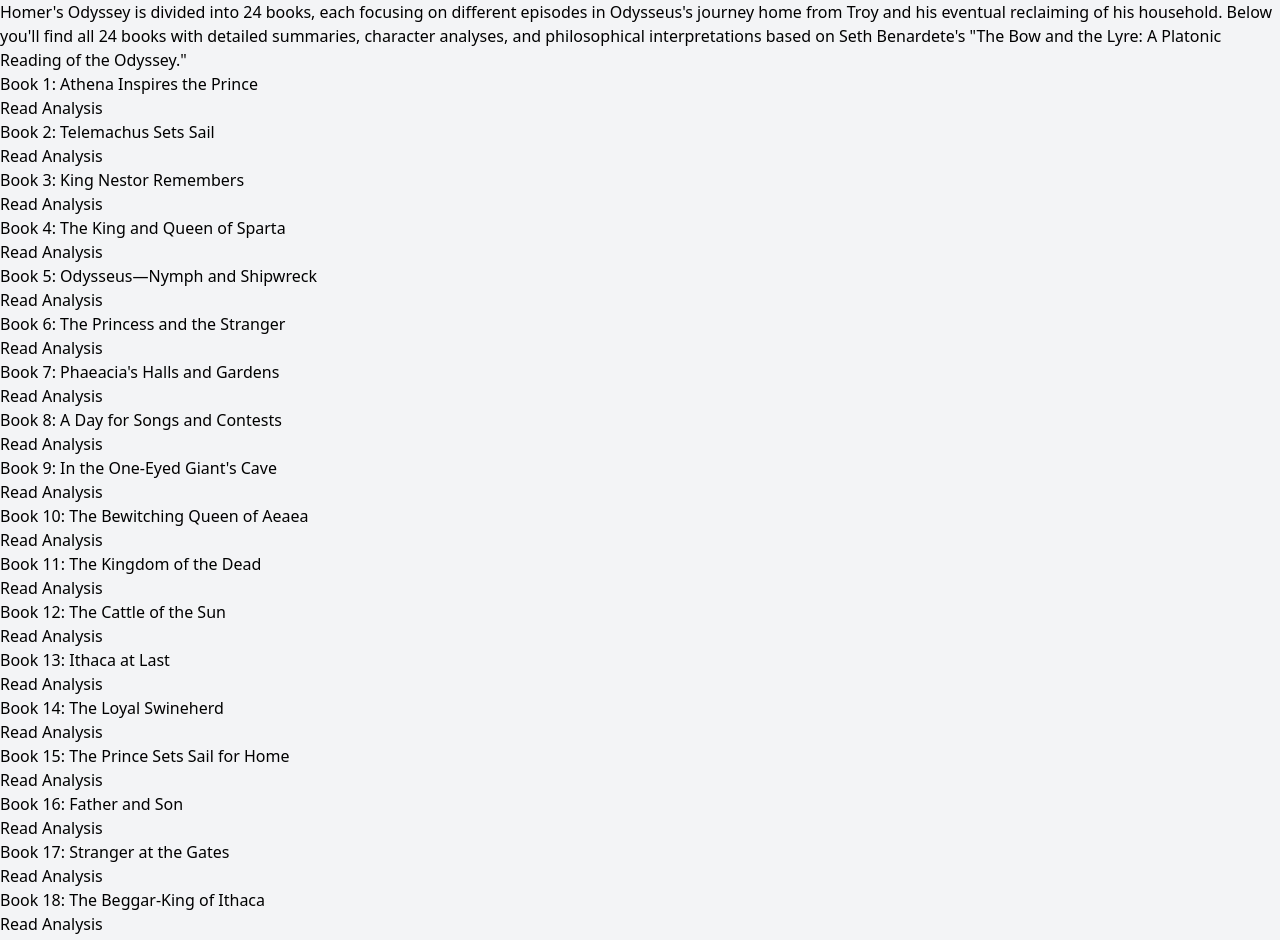
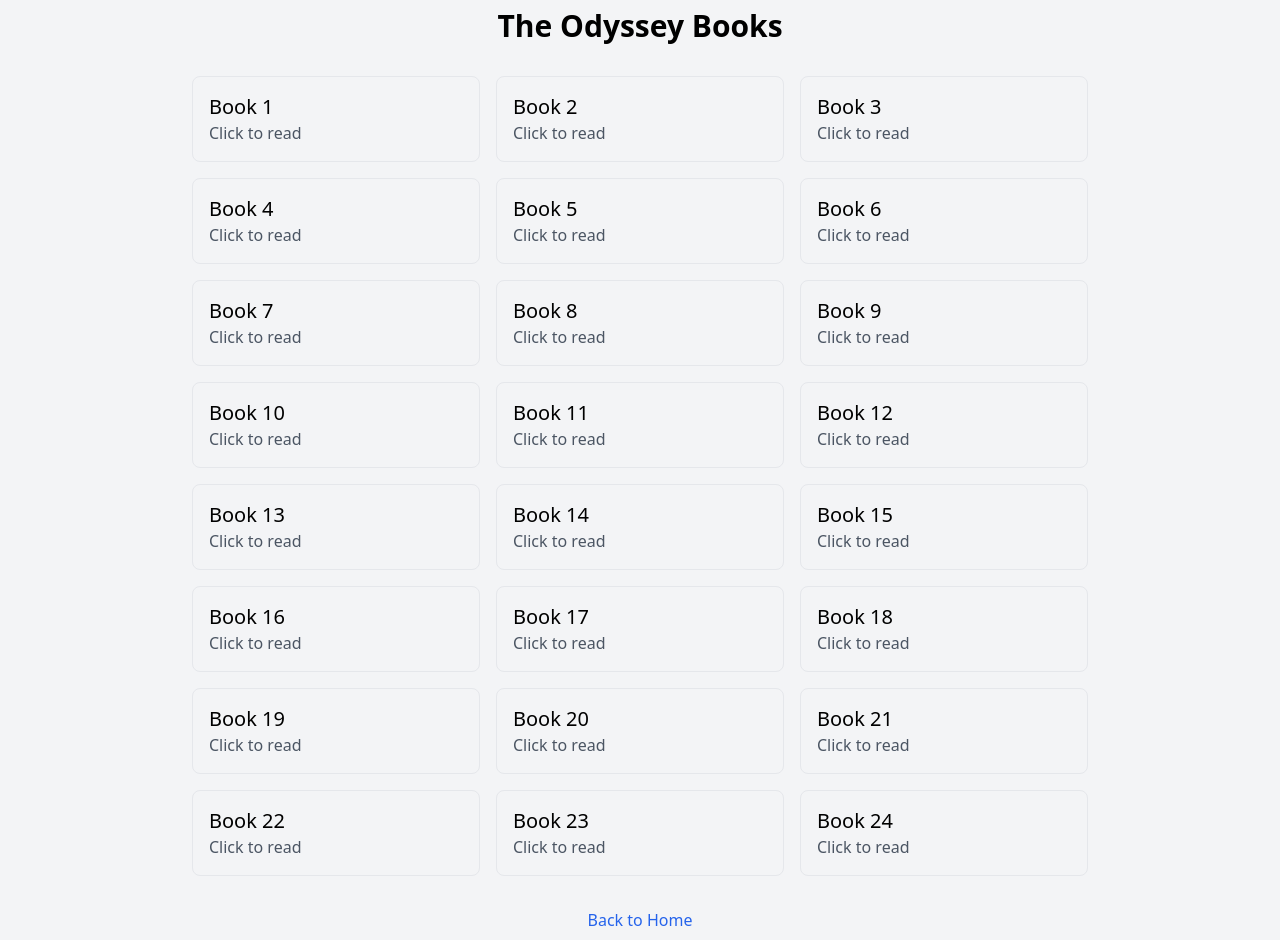
Before and after one commit to finxz-zexr/odyssey-guide, a Next.js app: page /books in a window 1280 px wide. Shown: the part 88-1028 px from the top of the page. Built offline with nearby package versions, Linux system fonts and the light colour scheme.

Commit message:
Update page.js

```diff
--- a/src/app/books/page.js
+++ b/src/app/books/page.js
@@ -1,59 +1,33 @@
-import Link from 'next/link';
+'use client'
+import Link from 'next/link'
 
-export default function Books() {
-  // Array of all 24 books with their titles
-  const books = [
-    { number: 1, title: "Athena Inspires the Prince" },
-    { number: 2, title: "Telemachus Sets Sail" },
-    { number: 3, title: "King Nestor Remembers" },
-    { number: 4, title: "The King and Queen of Sparta" },
-    { number: 5, title: "Odysseus—Nymph and Shipwreck" },
-    { number: 6, title: "The Princess and the Stranger" },
-    { number: 7, title: "Phaeacia's Halls and Gardens" },
-    { number: 8, title: "A Day for Songs and Contests" },
-    { number: 9, title: "In the One-Eyed Giant's Cave" },
-    { number: 10, title: "The Bewitching Queen of Aeaea" },
-    { number: 11, title: "The Kingdom of the Dead" },
-    { number: 12, title: "The Cattle of the Sun" },
-    { number: 13, title: "Ithaca at Last" },
-    { number: 14, title: "The Loyal Swineherd" },
-    { number: 15, title: "The Prince Sets Sail for Home" },
-    { number: 16, title: "Father and Son" },
-    { number: 17, title: "Stranger at the Gates" },
-    { number: 18, title: "The Beggar-King of Ithaca" },
-    { number: 19, title: "The Queen and the Beggar" },
-    { number: 20, title: "Portents Gather" },
-    { number: 21, title: "Odysseus Strings His Bow" },
-    { number: 22, title: "Slaughter in the Hall" },
-    { number: 23, title: "The Great Rooted Bed" },
-    { number: 24, title: "Peace" }
-  ];
+export default function BooksPage() {
+  const books = Array.from({ length: 24 }, (_, i) => i + 1)
 
   return (
-    <div className="books-page">
-      <h1 className="section-title">The 24 Books of Homer's Odyssey</h1>
+    <main className="flex min-h-screen flex-col items-center p-8">
+      <div className="w-full max-w-4xl">
+        <h1 className="text-3xl font-bold mb-8 text-center">The Odyssey Books</h1>
 
-      <div className="books-intro">
-        <p>
-          Homer's Odyssey is divided into 24 books, each focusing on different episodes in Odysseus's journey
-          home from Troy and his eventual reclaiming of his household. Below you'll find all 24 books with
-          detailed summaries, character analyses, and philosophical interpretations based on Seth Benardete's
-          "The Bow and the Lyre: A Platonic Reading of the Odyssey."
-        </p>
+        <div className="grid grid-cols-1 sm:grid-cols-2 md:grid-cols-3 gap-4">
+          {books.map((bookNumber) => (
+            <Link
+              key={bookNumber}
+              href={`/books/${bookNumber}`}
+              className="p-4 border rounded-lg hover:bg-gray-50 transition-colors"
+            >
+              <div className="text-xl font-medium">Book {bookNumber}</div>
+              <p className="text-gray-600">Click to read</p>
+            </Link>
+          ))}
+        </div>
+
+        <div className="mt-8 text-center">
+          <Link href="/" className="text-blue-600 hover:underline">
+            Back to Home
+          </Link>
+        </div>
       </div>
-
-      <div className="book-grid">
-        {books.map((book) => (
-          <div className="book-card" key={book.number}>
-            <div className="book-card-content">
-              <h3>Book {book.number}: {book.title}</h3>
-              <Link href={`/books/${book.number}`} className="btn">
-                Read Analysis
-              </Link>
-            </div>
-          </div>
-        ))}
-      </div>
-    </div>
-  );
+    </main>
+  )
 }
```
